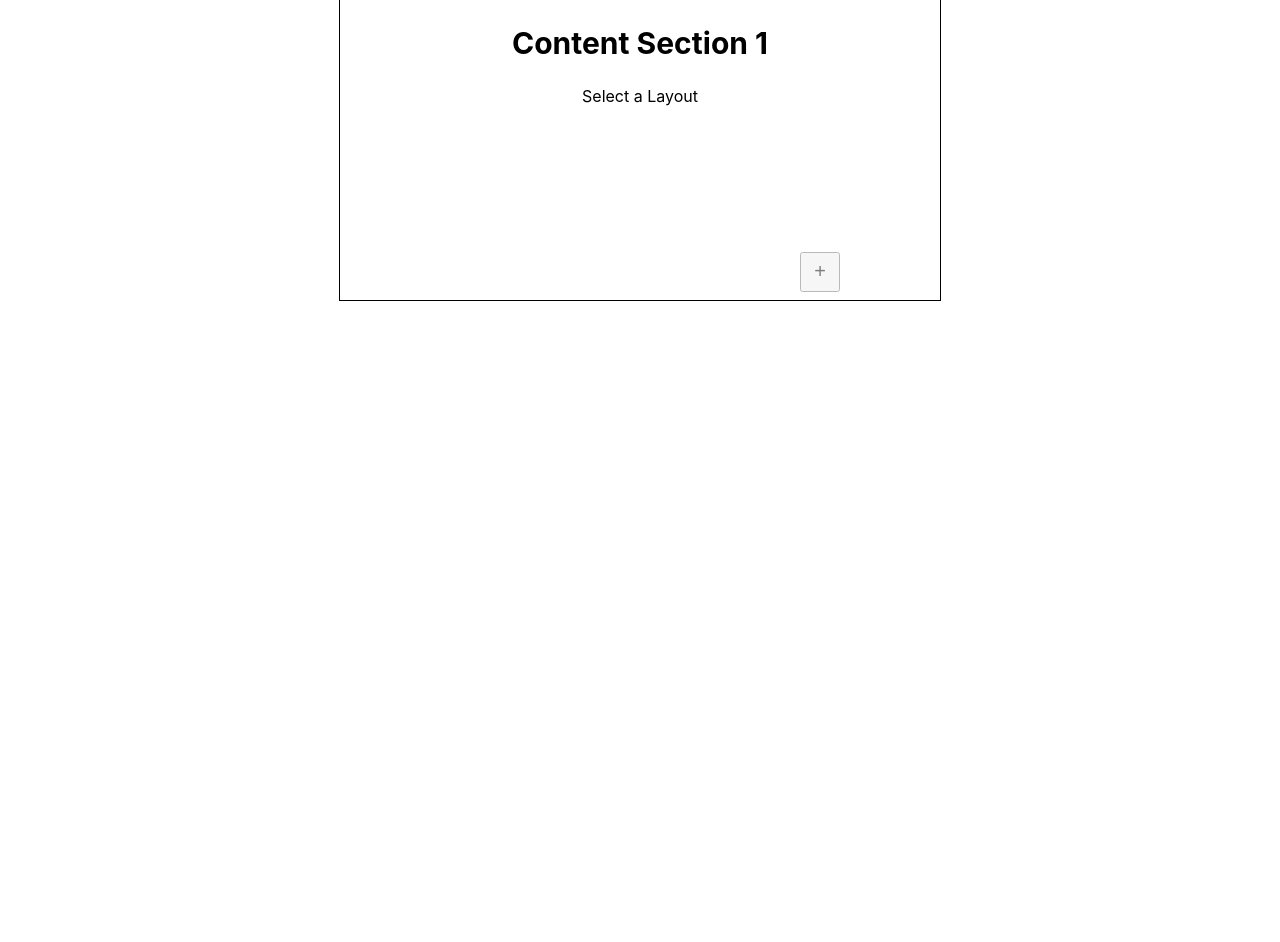
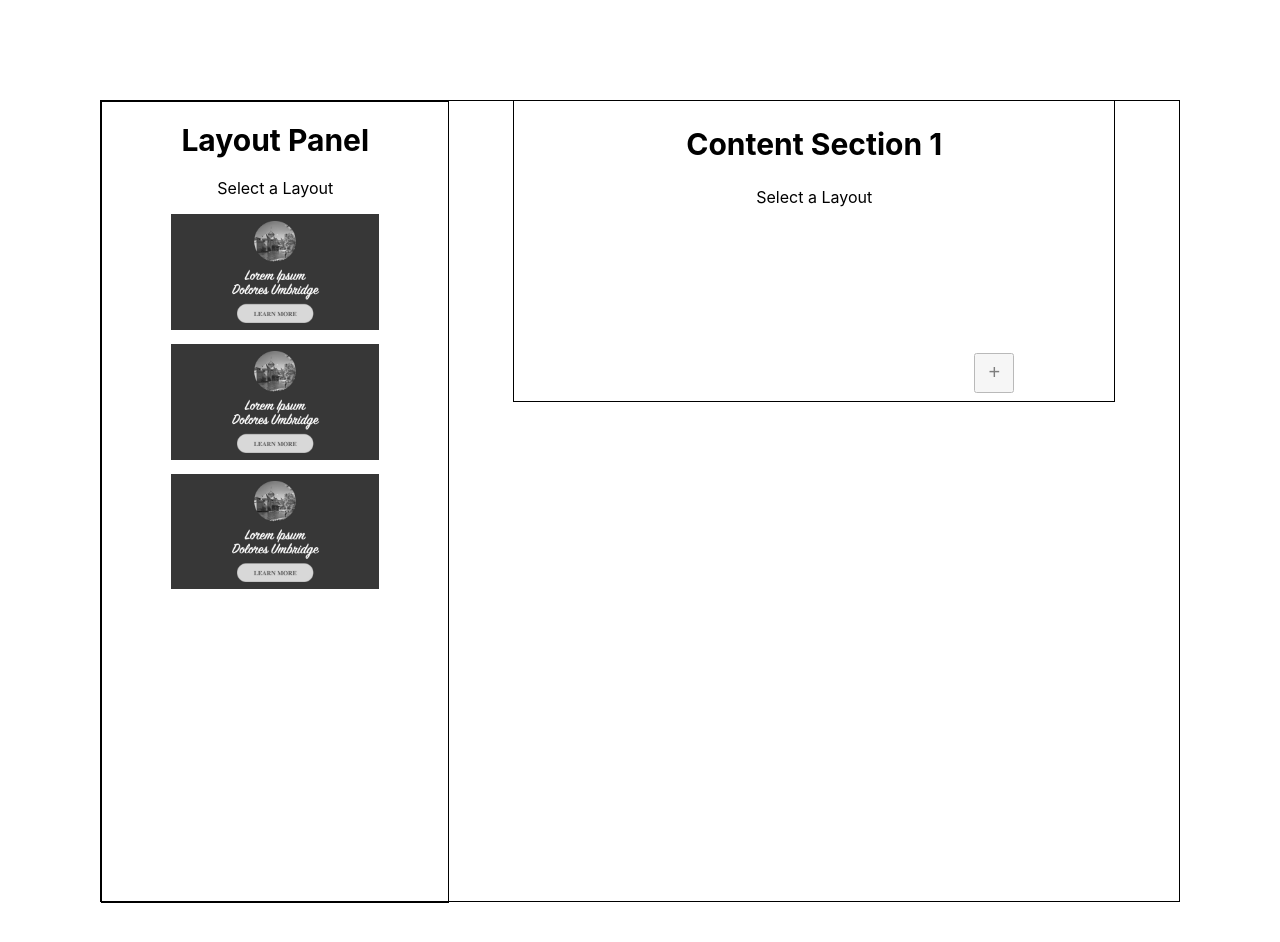
Before and after one commit to ChrisThorn10/sunbird-mail, a React (Create React App) app: page / in a window 1280 px wide. Shown: the top 942 px of the page. Before the commit the page ends 800 px from the top, so only its background shows below. Built offline with nearby package versions, Linux system fonts and the light colour scheme.

Commit message:
add layout panel with a layout option

```diff
--- a/src/App.css
+++ b/src/App.css
@@ -1,16 +1,14 @@
 .App {
   text-align: center;
+  display: flex;
+  margin:100px;
+  border: 1px solid black;
+  height: 100vh;
 }
 
 .App-logo {
   height: 40vmin;
   pointer-events: none;
-}
-
-@media (prefers-reduced-motion: no-preference) {
-  .App-logo {
-    animation: App-logo-spin infinite 20s linear;
-  }
 }
 
 .App-header {
@@ -28,11 +26,17 @@
   color: #61dafb;
 }
 
-@keyframes App-logo-spin {
-  from {
-    transform: rotate(0deg);
-  }
-  to {
-    transform: rotate(360deg);
-  }
+
+#AppTemplateContainer{
+  align-items: center;
+  width: 100%;
 }
+
+#AppLayoutContainer {
+  display: flex;
+  height: 100vh;
+  width: 40vw;
+  border: 1px solid black;
+  /* justify-content:center;
+  align-items:center; */
+}
--- a/src/App.tsx
+++ b/src/App.tsx
@@ -1,7 +1,7 @@
 import React, { useState, useEffect } from 'react';
-import logo from './logo.svg';
 import './App.css';
 import ContentSection from './ContentSection';
+import Layout from './Layout';
 
 function App() {
   let contentSections: React.ReactElement[] = [];
@@ -37,7 +37,14 @@ function App() {
 
   return (
     <div className="App">
+      <div id="AppLayoutContainer">
+        <Layout />
+      </div>
+      <div id="AppTemplateContainer">
       {contentSections}
+      </div>
+
+
     </div>
   );
 }
--- a/src/ContentSection.js
+++ b/src/ContentSection.js
@@ -12,7 +12,7 @@ export default function ContentSection(props) {
       };
 
     return (
-        <div style={{border: '1px solid black', width: '600px', height: '300px', margin: '0 auto', marginTop:'-1px'}}>
+        <div id={"contentSection" + (props.index + 1)} style={{border: '1px solid black', width: '600px', height: '300px', margin: '0 auto', marginTop:'-1px'}}>
             <h2>Content Section {props.index + 1}</h2>
             <p>Select a Layout</p>
             <button onClick={props.addContent} style={buttonStyle}>+</button>
--- /dev/null
+++ b/src/Layout.tsx
@@ -0,0 +1,23 @@
+
+import React, { useState, useEffect } from 'react';
+import Hero1 from '../src/assets/layouts/hero-1.jpg'
+
+function Layout() {
+  return (
+    <div className="Layout" style={{overflow: "auto"}}>
+      <h1>Layout Panel</h1>
+      <p>Select a Layout</p>
+      <div draggable>
+        <img src={Hero1} alt="fireSpot" style={{width: "60%", paddingBottom: "10px"}} />
+      </div>
+      <div draggable>
+        <img src={Hero1} alt="fireSpot" style={{width: "60%", paddingBottom: "10px"}} />
+      </div>
+      <div draggable>
+        <img src={Hero1} alt="fireSpot" style={{width: "60%", paddingBottom: "10px"}} />
+      </div>
+    </div>
+  );
+}
+
+export default Layout;
```
Also changed, not shown: src/assets/layouts/hero-1.jpg (added).
